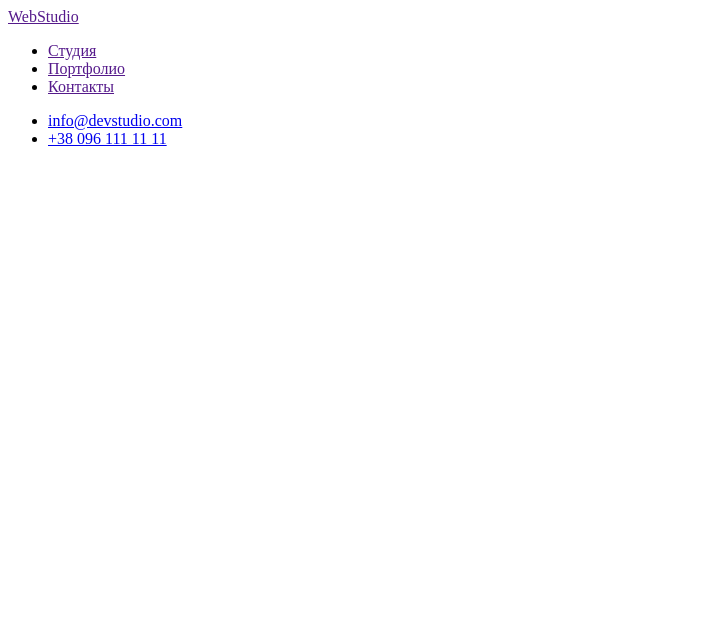
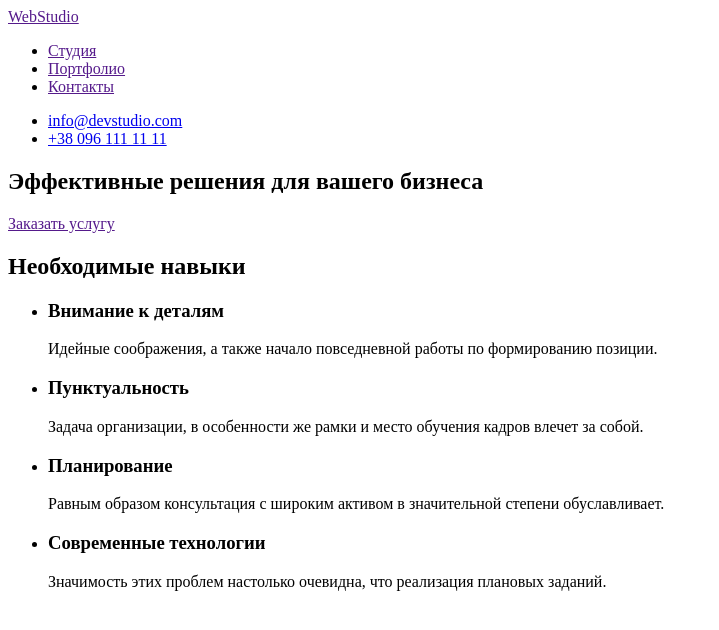
Before and after one commit to AlinaKornienko/goit-markup-hw-01, a plain HTML site: page index.html in a window 1280 px wide. Shown: the whole page, without its empty margins (0-719 px from the left). Drawn offline with Linux system fonts and the light colour scheme.

Commit message:
Herro+skills

```diff
--- a/index.html
+++ b/index.html
@@ -22,7 +22,31 @@
         </ul>
     </header>
     <main>
-
+        <section>
+            <h1>Эффективные решения для вашего бизнеса</h1>
+            <a href="">Заказать услугу</a>
+        </section>
+        <section>
+            <h2>Необходимые навыки</h2>
+            <ul>
+                <li>
+                    <h3>Внимание к деталям</h3>
+                    <p>Идейные соображения, а также начало повседневной работы по формированию позиции.</p>
+                </li>
+                <li>
+                    <h3>Пунктуальность</h3>
+                    <p>Задача организации, в особенности же рамки и место обучения кадров влечет за собой.</p>
+                </li>
+                <li>
+                    <h3>Планирование</h3>
+                    <p>Равным образом консультация с широким активом в значительной степени обуславливает.</p>
+                </li>
+                <li>
+                    <h3>Современные технологии</h3>
+                    <p>Значимость этих проблем настолько очевидна, что реализация плановых заданий.</p>
+                </li>
+            </ul>
+        </section>
     </main>
 </body>
 </html>
```
